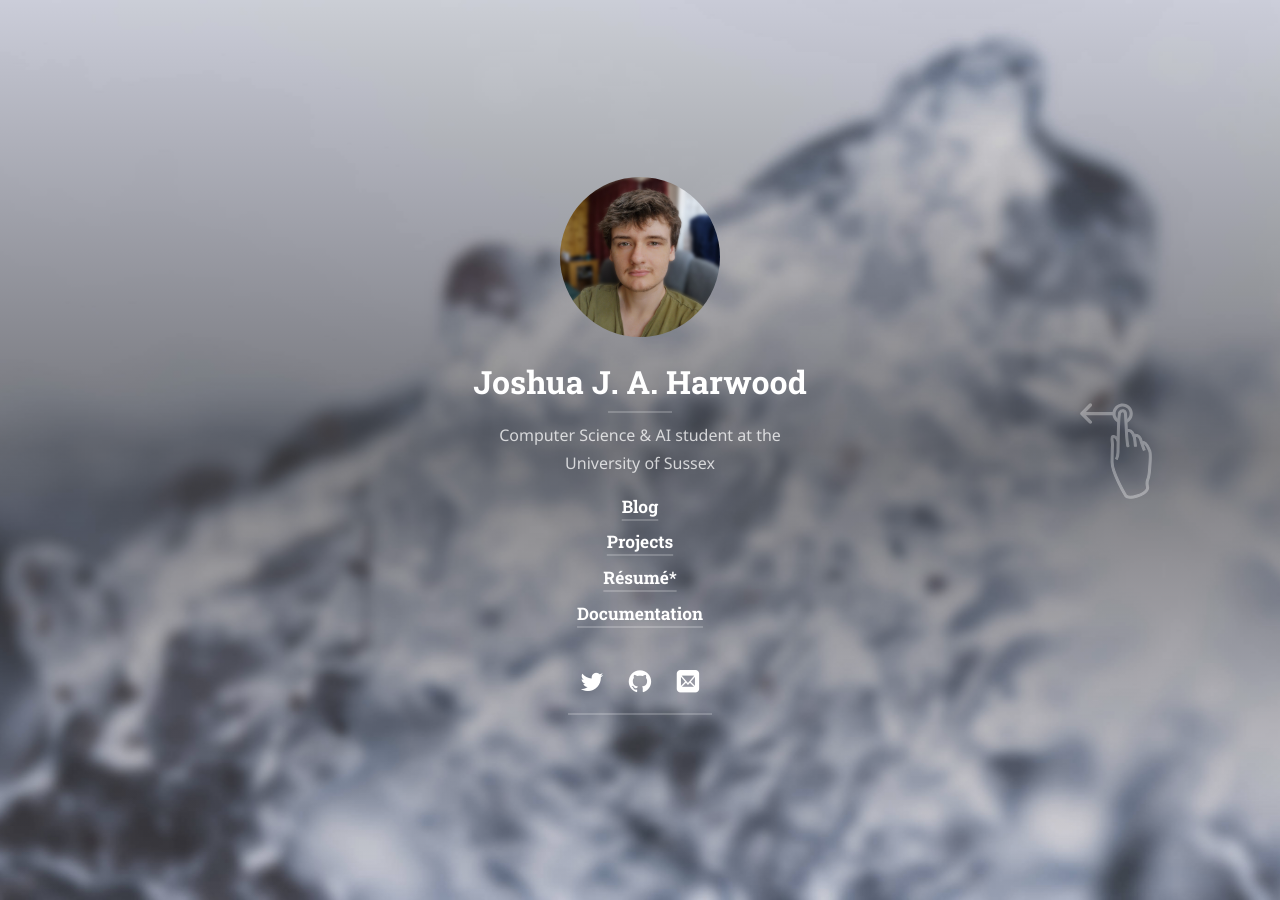
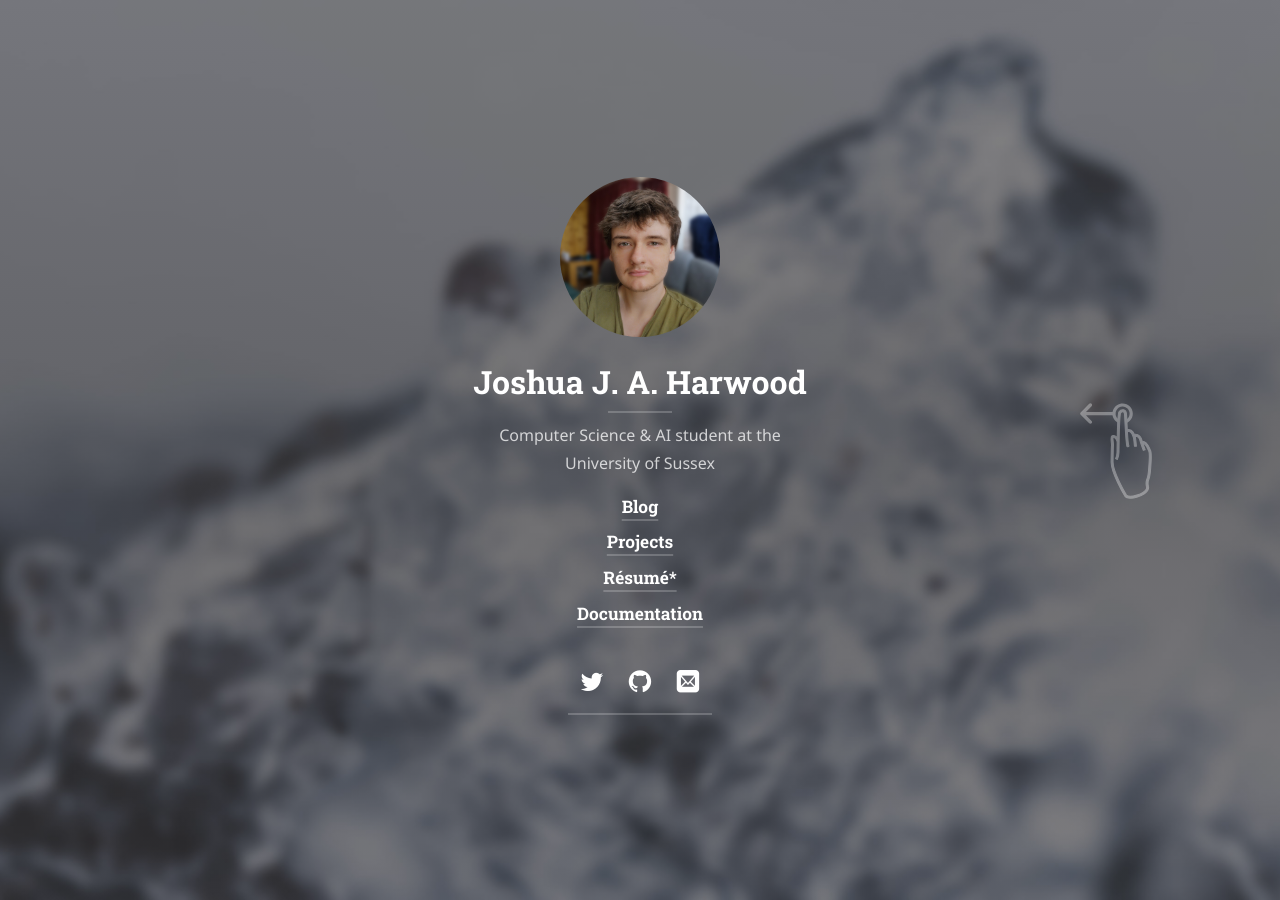
Before and after one commit to joshuajaharwood/joshuajaharwood.github.io, a Jekyll site: the page built from index.md, in a window 1280 px wide. Built offline with Jekyll 4.4.1, drawn with Linux system fonts in a browser that asks for light colours; cached includes are drawn as plain includes; nearby versions of some CDN libraries; some web fonts are replaced; library files that are not in the unit come from our copies.

Commit message:
Darken sidebar tint

```diff
--- a/_sass/hydejack/__link__/_sidebar.scss
+++ b/_sass/hydejack/__link__/_sidebar.scss
@@ -95,13 +95,9 @@ hy-drawer.loaded .sidebar {
 
 
   &.sidebar-overlay::after {
-    background: -moz-linear-gradient(top, rgba(32,32,32,0) 0%, rgba(32,32,32,0.5) 50%, rgba(32,32,32,0) 100%);
-    background: -webkit-linear-gradient(top, rgba(32,32,32,0) 0%,rgba(32,32,32,0.5) 50%, rgba(32,32,32,0) 100%);
+    background: -moz-linear-gradient(top, rgba(32,32,32,0.5) 0%, rgba(32,32,32,0.6) 50%, rgba(32,32,32,0.5) 100%);
+    background: -webkit-linear-gradient(top, rgba(32,32,32,0.5) 0%,rgba(32,32,32,0.6) 50%, rgba(32,32,32,0.5) 100%);
 //     background: linear-gradient(to bottom, rgba(32,32,32,0.5) 0%,rgba(32,32,32,0.6) 50%, rgba(32,32,32,0.5) 100%);
-    // // background: -moz-linear-gradient(top, rgba(32,32,32,0) 0%, rgba(32,32,32,0.5) 50%, rgba(32,32,32,0) 100%);
-    // background: -webkit-linear-gradient(top, rgba(32,32,32,0) 0%,rgba(32,32,32,0.5) 50%, rgba(32,32,32,0) 100%);
-    // // Shadow for sidebar, goes light, dark, light
-//     // background: linear-gradient(to bottom, rgba(32,32,32,0.3) 0%,rgba(32,32,32,0.3) 50%, rgba(32,32,32,0.3) 100%);
   }
 }
 
--- a/_sass/hydejack/_sidebar.pre.scss
+++ b/_sass/hydejack/_sidebar.pre.scss
@@ -133,16 +133,9 @@ hy-drawer.loaded .sidebar {
   // >>>
 
   &.sidebar-overlay::after {
-    background: -moz-linear-gradient(top, rgba(32,32,32,0) 0%, rgba(32,32,32,0.5) 50%, rgba(32,32,32,0) 100%); // link
-    background: -webkit-linear-gradient(top, rgba(32,32,32,0) 0%,rgba(32,32,32,0.5) 50%, rgba(32,32,32,0) 100%); // link
+    background: -moz-linear-gradient(top, rgba(32,32,32,0.5) 0%, rgba(32,32,32,0.6) 50%, rgba(32,32,32,0.5) 100%); // link
+    background: -webkit-linear-gradient(top, rgba(32,32,32,0.5) 0%,rgba(32,32,32,0.6) 50%, rgba(32,32,32,0.5) 100%); // link
     background: linear-gradient(to bottom, rgba(32,32,32,0.5) 0%,rgba(32,32,32,0.6) 50%, rgba(32,32,32,0.5) 100%); // inline
-
-
-    // // background: -moz-linear-gradient(top, rgba(32,32,32,0) 0%, rgba(32,32,32,0.5) 50%, rgba(32,32,32,0) 100%); // link
-    // background: -webkit-linear-gradient(top, rgba(32,32,32,0) 0%,rgba(32,32,32,0.5) 50%, rgba(32,32,32,0) 100%); // link
-
-    // // Shadow for sidebar, goes light, dark, light
-    // background: linear-gradient(to bottom, rgba(32,32,32,0.3) 0%,rgba(32,32,32,0.3) 50%, rgba(32,32,32,0.3) 100%); // inline
   }
 }
 
```
Also changed, not shown: _sass/hydejack/__inline__/_sidebar.scss (+2 -6 lines).
